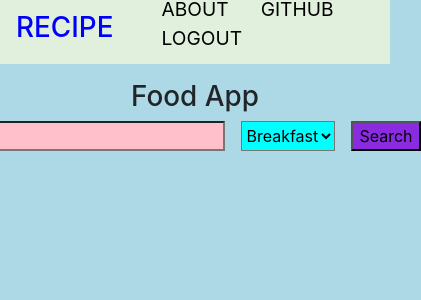
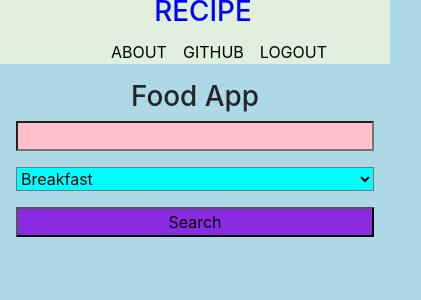
Before and after one commit to ozcan-cetin/recipe-app, a React (Create React App) app: page /home in a window 390 px wide. Shown: the top 300 px of the page, 421 px wide, since content can reach past the window. Built offline with nearby package versions, Linux system fonts and the light colour scheme.

Commit message:
responsive was added

```diff
--- a/src/components/navbar/Navbar.js
+++ b/src/components/navbar/Navbar.js
@@ -19,7 +19,7 @@ const [start, setStart] = useState(true)
             <NavLink to="about">ABOUT</NavLink>
           </li>
           <li>
-            <a href="https://github.com/">GITHUB</a>
+            <a href="https://github.com/ozcan-cetin">GITHUB</a>
           </li>
           <li>
           <NavLink to="login">LOGOUT</NavLink>
--- a/src/components/navbar/Style.js
+++ b/src/components/navbar/Style.js
@@ -9,6 +9,7 @@ const Nav = styled.nav`
   background-color:#E1F0DD ;
   padding-left: 1rem;
   height: 4rem;
+  width: 100vw;
   li{
     list-style-type: none;
     display: inline-block;
@@ -22,6 +23,21 @@ const Nav = styled.nav`
     text-decoration: none;
     color: black;
   }
-`;
+  @media (max-width: 500px) {
+    display: grid;
+    grid-template-rows: 50% 50%;
+    gap: 1rem;
+    justify-content: center;
+    align-items: center;
+    text-align: center;
+    /* width: 100vw; */
+    li{
+      font-size:1rem;
+      margin: 0 .5rem;
+      padding-bottom: .5rem;
+      width: ;
+  }}
+`
+
 
 export default Nav;
--- a/src/pages/about/Style.js
+++ b/src/pages/about/Style.js
@@ -1,7 +1,7 @@
 import styled from "styled-components";
 
 export const AboutContainer = styled.div`
-background-color: blueviolet;
+/* background-color: blueviolet; */
 height: 100vh;
 display: flex;
 flex-direction: column;
@@ -15,4 +15,9 @@ a{
 img{
     width: 600px;
 }
+@media(max-width:500px){
+    img{
+        width: 300px;
+    }
+}
 `
--- a/src/pages/details/Details.js
+++ b/src/pages/details/Details.js
@@ -37,7 +37,9 @@ const Details = () => {
           <h3>{chol.label} : {Math.round(chol.quantity)}</h3>
         </Nutrients>
       </DetailsContainer2>
+      <div>
       <button onClick={()=>navigate("../home")}>HOME</button>
+      </div>
     </DetailsContainer>
   )
 }
--- a/src/pages/details/Style.js
+++ b/src/pages/details/Style.js
@@ -1,9 +1,11 @@
 import styled from "styled-components";
 
 export const DetailsContainer = styled.div`
-  display: grid;
-  grid-template-rows: 20% 50%;
-  gap: 3rem;
+  /* display: grid;
+  grid-template-rows: 20% 50%; */
+  display: flex;
+  flex-direction: column;
+  height: 100vh;
   margin: 1rem;
   background-color: lightblue;
   padding-bottom: 2rem;
@@ -15,16 +17,36 @@ export const DetailsContainer = styled.div`
     margin: auto;
     background-color: brown;
   }
+  @media(max-width:769px){
+    display: flex;
+    flex-direction: column;
+    /* padding-top: 1rem; */
+   /* gap: 1rem; */
+   img{
+    width: 200px;
+   }
+   /* border: black 3px solid; */
+   height: min-content;
+}
 `;
 export const DetailsContainer2 = styled.div`
   display: flex;
   justify-content: space-around;
   gap: 2rem;
+  padding: 1rem;
   margin: 1rem;
   align-items: center;
   border: 1px solid white;
   height: 20rem;
   margin-bottom: 3rem;
+  @media(max-width:769px){
+    flex-direction: column;
+    justify-content: center;
+    align-items: center;
+    /* border: red 2px solid; */
+    height: min-content;
+    padding: 0;
+}
 `;
 export const Nutrients = styled.div`
   display: flex;
--- a/src/pages/home/Style.js
+++ b/src/pages/home/Style.js
@@ -23,16 +23,24 @@ select{
 button{
     background-color: blueviolet;
 }
+@media(max-width:500px){
+flex-direction:column ;
+}
 `
 export const Container = styled.div`
 display: grid;
 grid-template-columns: repeat(5, 1fr);
 gap: 2rem;
 margin: 1rem;
-/* border: 1px solid red; */
-/* justify-content: center;
-align-items: center;
-flex-wrap: wrap; */ */
+@media(max-width:900px){
+    grid-template-columns: repeat(3, 1fr);
+}
+@media(max-width:769px){
+    grid-template-columns: repeat(2, 1fr);
+}
+@media(max-width:500px){
+    grid-template-columns: repeat(1, 1fr);
+}
 `
 
 export const Recipe = styled.div`
```
